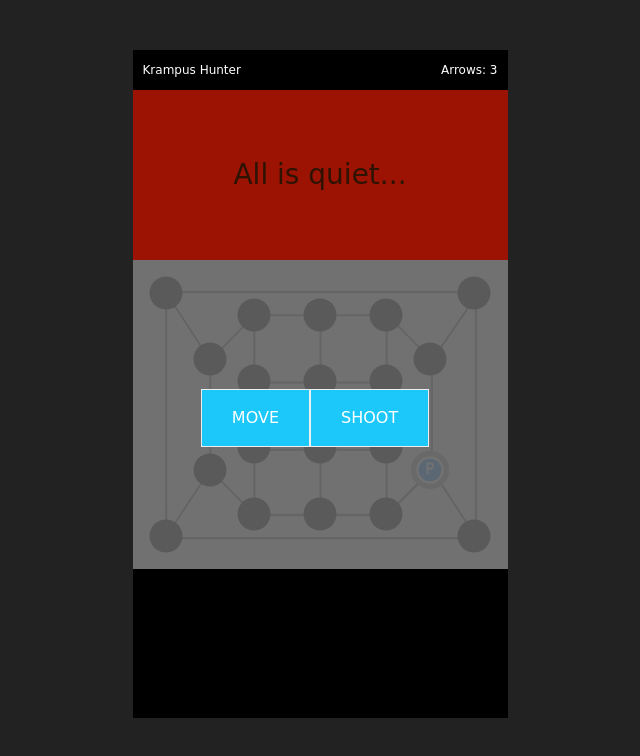
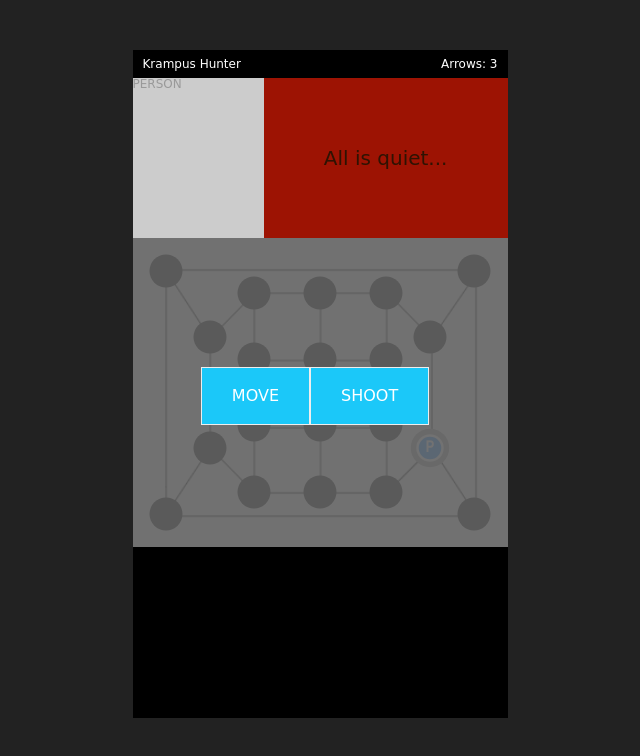
Before and after one commit to davezachry/krampus-hunter, a plain HTML site: page index.html in a window 1280 px wide. Shown: the whole page, without its empty margins (320-960 px from the left). Drawn offline with nearby package versions, Linux system fonts and the light colour scheme; no server answers; a web font is replaced by a local one.

Commit message:
Began updating screen layout for new idea.

```diff
--- a/assets/css/styles.css
+++ b/assets/css/styles.css
@@ -20,7 +20,7 @@ body {
 	display: grid;
 	height: 100vh;
 	grid-template-columns: 1fr;
-	grid-template-rows: 40px 170px calc((100vw / 17) * 14) auto;
+	grid-template-rows: 28px 160px calc((100vw / 17) * 14) auto;
 	background-color: #000;
 }
 .header {
@@ -51,32 +51,36 @@ body {
 	background-repeat: no-repeat;
 	background-size: 100%;
 }
+.hud {
+	display: grid;
+	grid-template-columns: 35fr 65fr;
+}
 .messages {
 	display: grid;
 	align-items: center;
 	justify-content: center;
 	color: #2e1303;
 	background-color: #9d1303;
-	padding: 10px 20px;
+	padding: 10px;
 }
 .message {
-	font-size: 28px;
+	font-size: 20px;
 }
 .message p {
-	margin: 5px 0;
+	margin: 0;
 	text-align: center;
 }
 .character {
 	font-size: 12px;
-	color: #eee;
-	background-color: #000000;
+	color: #999;
+	background-color: #CCCCCC;
 }
 .controls {
 	display: grid;
 	align-items: center;
 	justify-content: center;
 	position: absolute;
-	top: 210px;
+	top: 188px;
 	width: 100%;
 	height: calc((100vw / 17) * 14);
 	background-color: rgba(100, 100, 100, .9);
@@ -173,7 +177,7 @@ body {
     	width: 375px;
     	height: 668px;
 		/* grid-template-rows: 40px auto calc((375px / 17) * 14) 60px; */
-		grid-template-rows: 40px 170px calc((375px / 17) * 14) auto;
+		grid-template-rows: 28px 160px calc((375px / 17) * 14) auto;
 	}
 	.controls {
 		height: calc((375px / 17) * 14);
--- a/index.html
+++ b/index.html
@@ -15,7 +15,10 @@
 			<div class="title">Krampus Hunter</div>
 			<div class="arrows"><div>Arrows: <span id="arrows">0</span></div></div>
 		</div>
-		<div class="messages"></div>
+		<div class="hud">
+			<div class="character">PERSON</div>
+			<div class="messages"></div>
+		</div>
 		<div class="map"></div>
 		<div class="controls animated">
 			<div class="actions actions-first">
```
